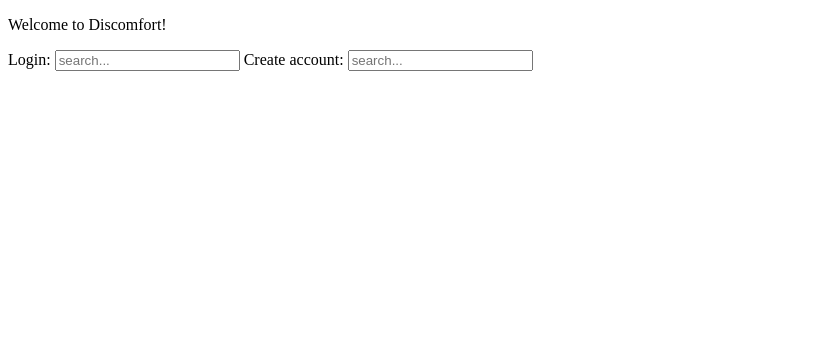
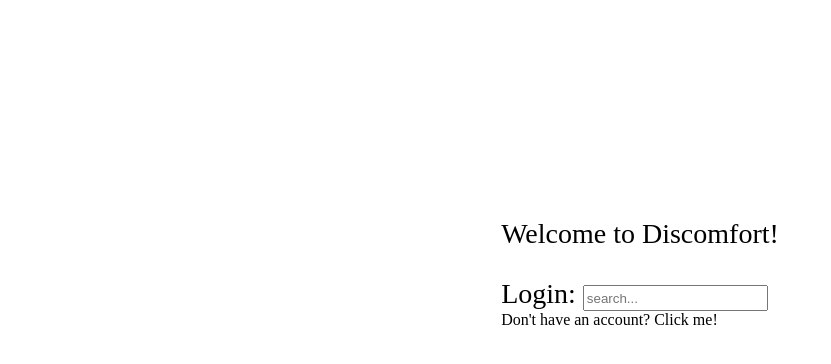
Before and after one commit to jahoffgir/discomfort, an Angular app in the folder discomfort/: page / in a window 1280 px wide. Shown: the top 364 px of the page, without its empty margins (0-831 px from the left). Built offline with nearby package versions, Linux system fonts and the light colour scheme.

Commit message:
Center and style login page

```diff
--- a/discomfort/src/app/app-welcome/app-welcome.component.css
+++ b/discomfort/src/app/app-welcome/app-welcome.component.css
@@ -0,0 +1,12 @@
+.logIn {
+  display: table;
+  margin: 15% auto;
+}
+
+.logInStyle, p {
+  font-size: 175%;
+}
+
+input {
+  height: 20px;
+}
--- a/discomfort/src/app/app-welcome/app-welcome.component.html
+++ b/discomfort/src/app/app-welcome/app-welcome.component.html
@@ -1,11 +1,16 @@
+<div class="logIn">
   <p>
     Welcome to Discomfort!
   </p>
-<a>
+  <a class="logInStyle" [hidden]="reveal">
     Login:
-  <input class="inputbox" type='text' placeholder="search..." (blur)='logIn($event)'>
+    <input class="inputbox" type='text' placeholder="search..."  (blur)='logIn($event)'>
   </a>
   <a>
-  Create account:
-  <input class="inputbox" type='text' placeholder="search..." (blur)='create($event)'>
+  <br>
+    <div (click)='showCreateAccount()'>
+      Don't have an account? Click me!
+    </div>
+    <input type='text' placeholder="search..." [hidden]="!reveal" (blur)='create($event)'>
   </a>
+</div>
--- a/discomfort/src/app/app-welcome/app-welcome.component.ts
+++ b/discomfort/src/app/app-welcome/app-welcome.component.ts
@@ -1,6 +1,6 @@
 import { Component, OnInit } from '@angular/core';
 import { LoginService} from "../login.service";
-import { Globals} from "../globals";
+
 
 @Component({
   selector: 'app-welcome',
@@ -12,11 +12,12 @@ export class AppWelcomeComponent implements OnInit {
   constructor(public login: LoginService) {
   }
 
+  reveal = false;
+
   ngOnInit() {
   }
 
-
-  logIn(e: Event) {
+  logIn(e) {
     // TODO make the ENDPOINT connection to make sure that the user name exists
     if (true) {
       this.login.setLoggedInUser(true)
@@ -24,7 +25,11 @@ export class AppWelcomeComponent implements OnInit {
     }
   }
 
-  create(e: Event) {
+  showCreateAccount() {
+    this.reveal = true;
+  }
+
+  create(e) {
     // TODO make ENDPOINT connection to make sure that the user name does not exist
     if (true) {
       this.login.setLoggedInUser(true)
--- a/discomfort/src/app/timeline/timeline.component.html
+++ b/discomfort/src/app/timeline/timeline.component.html
@@ -1,3 +1,3 @@
 <div>
-  <app-challenge *ngFor='let post of posts'></app-challenge>
+  <!--<app-challenge *ngFor='let post of posts'></app-challenge>-->
 </div>
```
Lines whose indentation alone changed are shown as unchanged.
